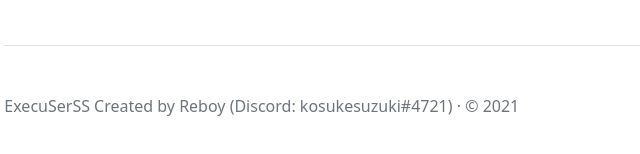
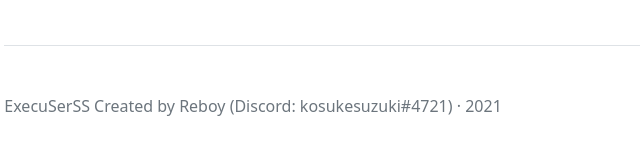
Before and after one commit to kosuke14/ExecuSerSS, a plain HTML site: page index.html in a window 1280 px wide. Shown: the part 200-354 px from the top of the page, 225-865 px from the left. Drawn offline with nearby package versions, Linux system fonts and the light colour scheme.

Commit message:
Update index.html

```diff
--- a/index.html
+++ b/index.html
@@ -48,7 +48,7 @@
     </main>
   </div>
   <footer class="pt-5 my-5 text-muted border-top">
-    ExecuSerSS Created by Reboy (Discord: kosukesuzuki#4721) &middot; &copy; 2021
+    ExecuSerSS Created by Reboy (Discord: kosukesuzuki#4721) &middot; 2021
   </footer>
 </div>
   </body>
```
